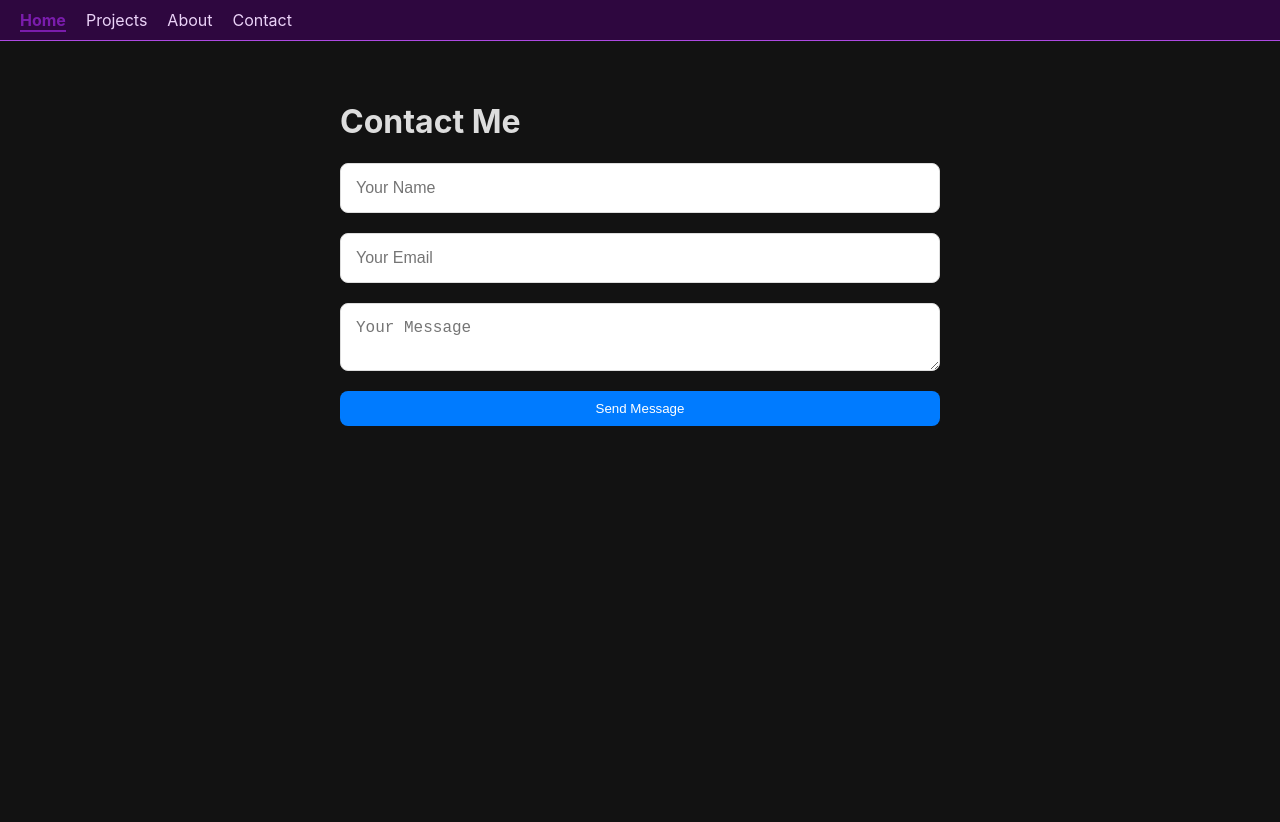
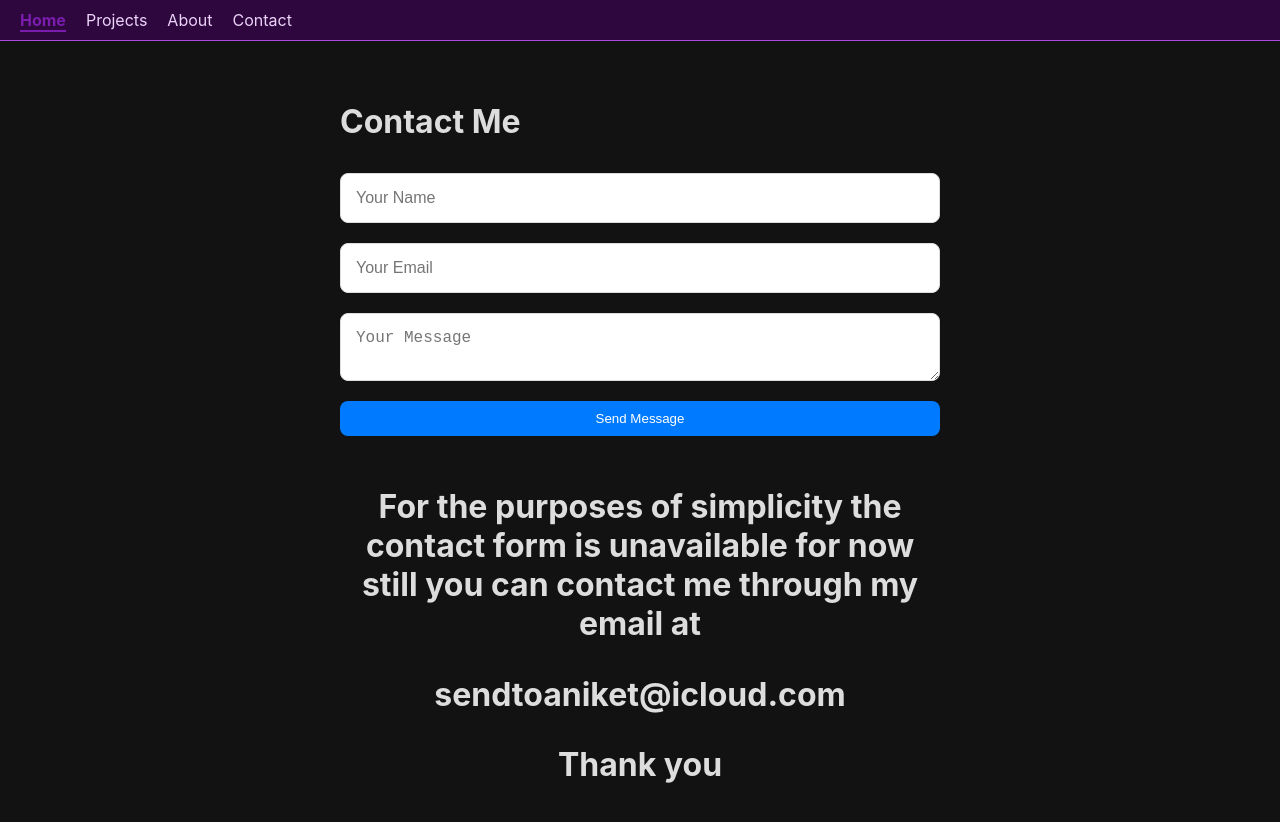
Before and after one commit to AniketKumar10/my-web-profile, a React (Create React App) app: page /contact in a window 1280 px wide. Shown: the top 822 px of the page. Before the commit the page ends 800 px from the top, so only its background shows below. Built offline with nearby package versions, Linux system fonts and the light colour scheme.

Commit message:
unavailablity-msg

```diff
--- a/src/pages/Contact.css
+++ b/src/pages/Contact.css
@@ -6,6 +6,22 @@
 
 .contact-container h1 {
     color: #ddd
+}
+
+.contact-text{
+    padding-bottom: 10px;
+}
+
+.inconvineance-text{
+    padding-top: 30px;
+}
+
+.email-id,.thank-u{
+    padding-top: 10px;
+}
+
+.thank-u,.email-id,.inconvineance-text{
+    text-align: center;
 }
 
 .contact-form {
--- a/src/pages/Contact.js
+++ b/src/pages/Contact.js
@@ -37,8 +37,8 @@ const Contact = () => {
 
     return (
         <div className="contact-container">
-            <h1>Contact Me</h1>
-            <form onSubmit={handleSubmit} className="contact-form">
+            <h1 className='contact-text'>Contact Me</h1>
+            <form onSubmit={handleSubmit} className="contact-form ">
                 <input
                     type="text"
                     name="name"
@@ -65,6 +65,9 @@ const Contact = () => {
                 <button type="submit">Send Message</button>
             </form>
             {submitted && <p className="success-message">Thank you! I'll get back to you soon.</p>}
+            <h1 className='inconvineance-text'>For the purposes of simplicity the contact form is unavailable for now still you can contact me through my email at </h1>
+            <h1 className='email-id'>sendtoaniket@icloud.com</h1>
+            <h1 className='thank-u'>Thank you</h1>
         </div>
     );
 };
```
